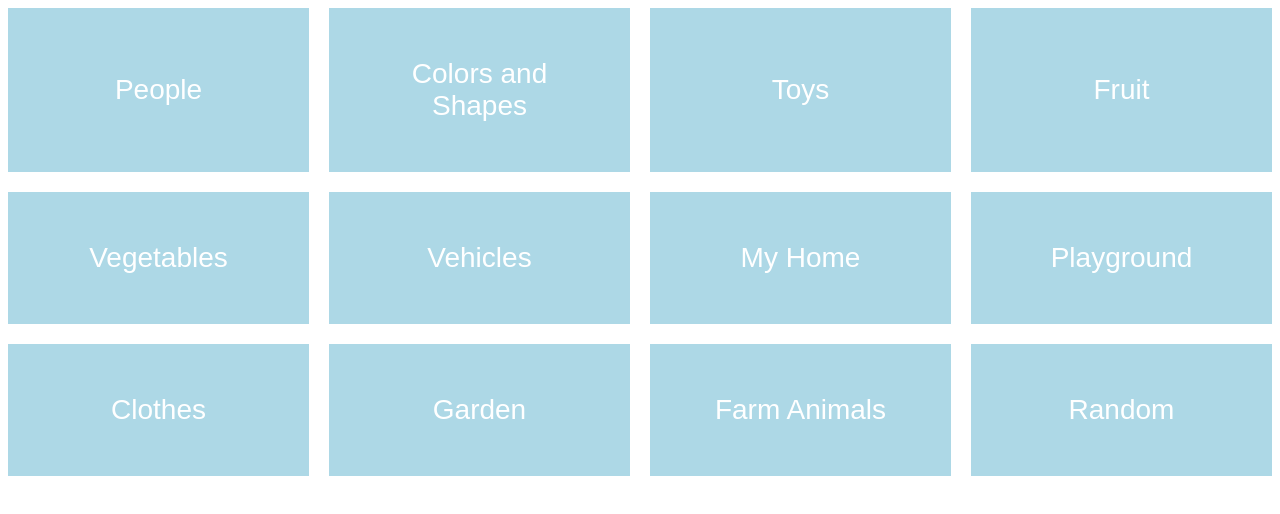
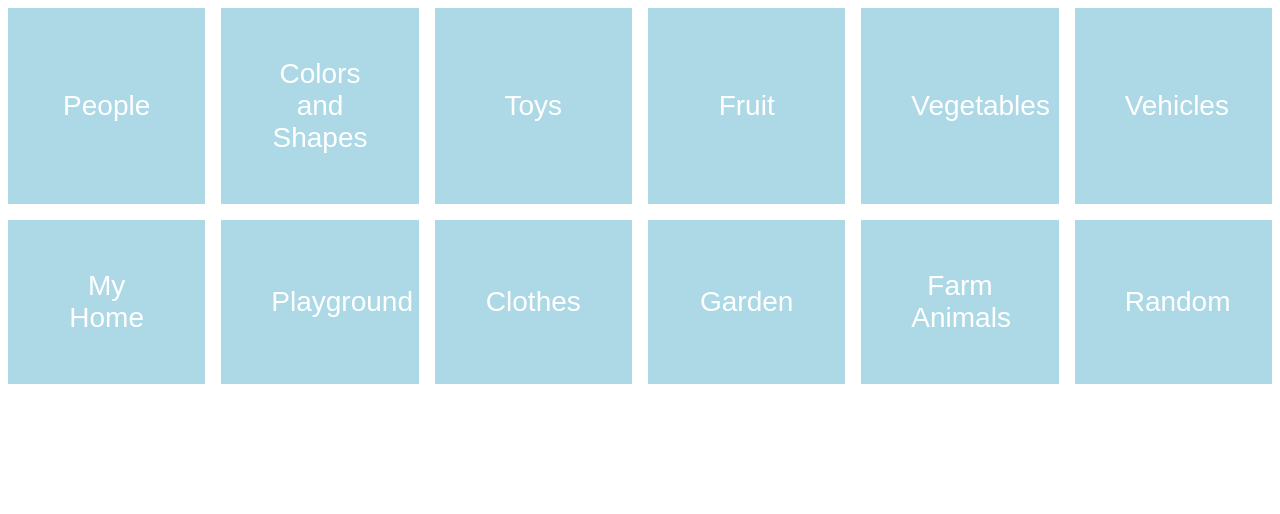
Before and after one commit to TheCyberFlash/stjag-flash-cards-first-words, a React (Create React App) app in the folder croatian-cues-100/: page / in a window 1280 px wide. Shown: the top 514 px of the page. Built offline with nearby package versions, Linux system fonts and the light colour scheme.

Commit message:
Update index.css

```diff
--- a/croatian-cues-100/src/index.css
+++ b/croatian-cues-100/src/index.css
@@ -27,8 +27,8 @@
 
 .grid-container {
   display: grid;
-  grid-template-columns: repeat(auto-fit, minmax(300px, 1fr));
-  grid-gap: 20px;
+  grid-template-columns: repeat(auto-fit, minmax(12rem, 1fr));
+  grid-gap: 1rem;
 }
 
 .grid-button {
```
